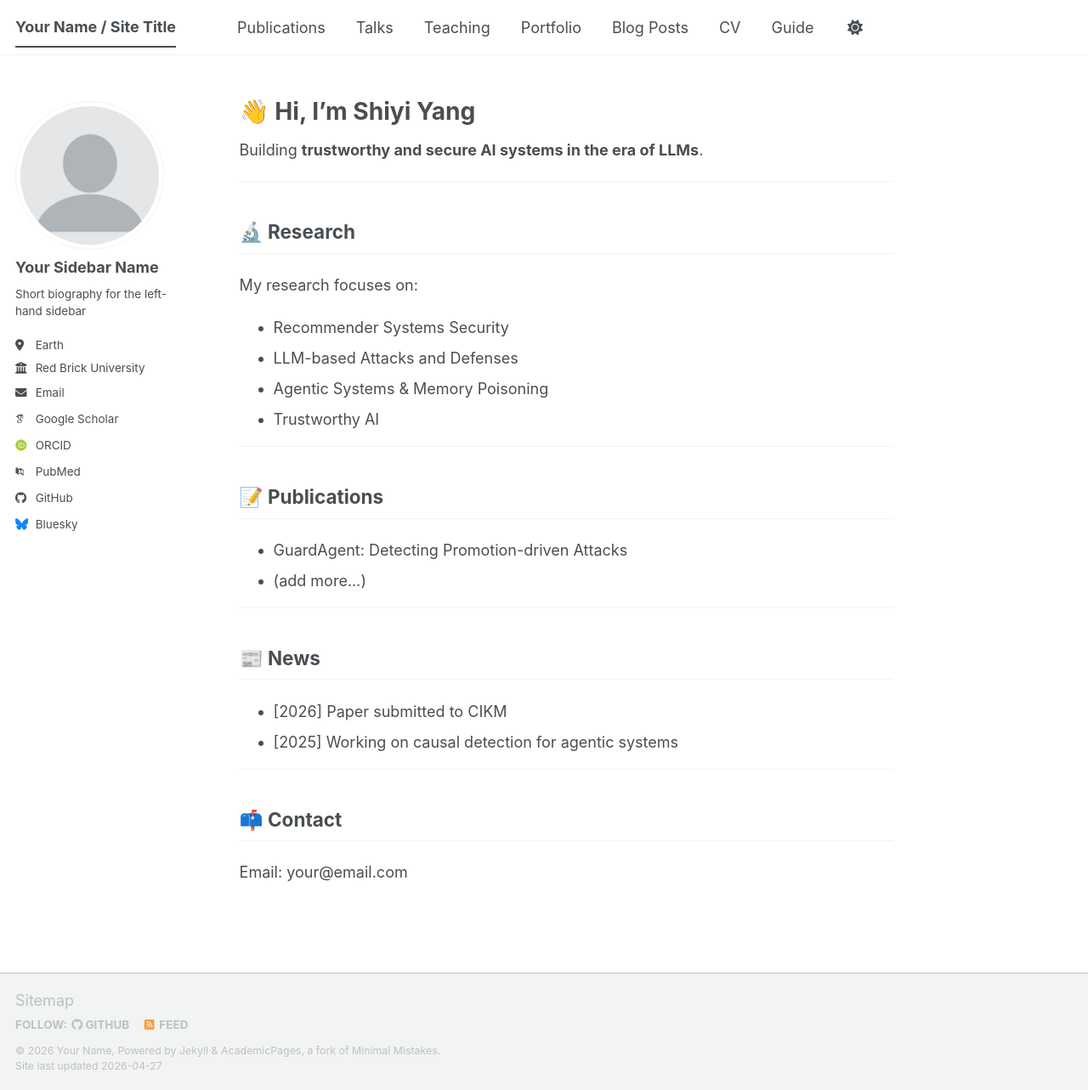
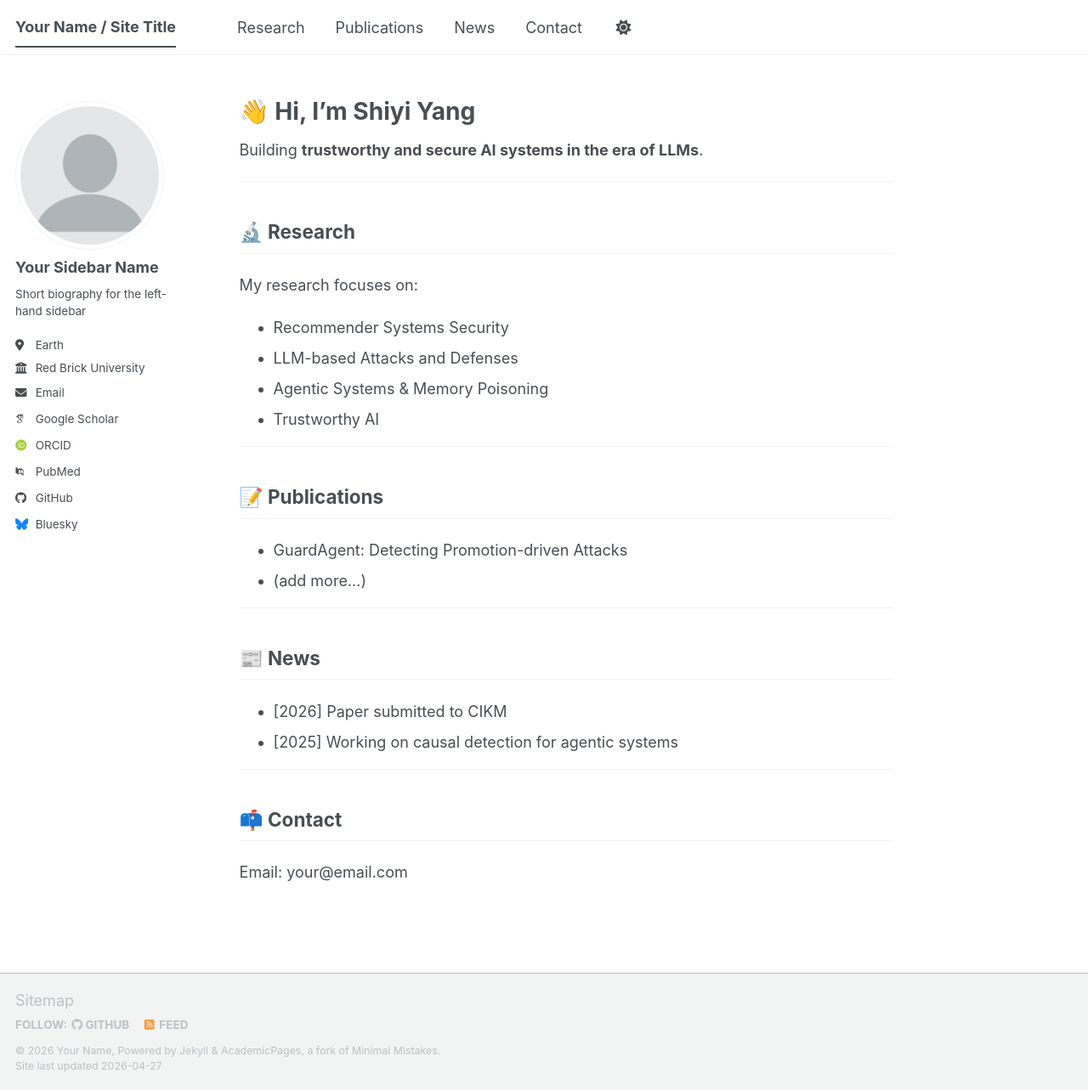
Before and after one commit to shiyiyang-ai/shiyiyang-ai.github.io, a Jekyll site: the page built from _pages/about.md, in a window 1280 px wide and 1283 px high. Shown: the whole window at 85% size. Built offline with Jekyll 4.4.1, drawn with Linux system fonts in a browser that asks for light colours; some web fonts are replaced; a script bundle is joined from its source files by our own code; library files that are not in the unit come from our copies.

Commit message:
Update navigation.yml

```diff
--- a/_data/navigation.yml
+++ b/_data/navigation.yml
@@ -8,26 +8,14 @@
 #      Markdown formatted page while the second is generated using JSON.
 
 main:
+  - title: "Research"
+    url: /#research
+
   - title: "Publications"
-    url: /publications/
+    url: /#publications
 
-  - title: "Talks"
-    url: /talks/
+  - title: "News"
+    url: /#news
 
-  - title: "Teaching"
-    url: /teaching/
-
-  - title: "Portfolio"
-    url: /portfolio/
-
-  - title: "Blog Posts"
-    url: /year-archive/
-
-  - title: "CV"
-    url: /cv/
-
-  # - title: "CV"
-  #   url: /cv-json/
-
-  - title: "Guide"
-    url: /markdown/
+  - title: "Contact"
+    url: /#contact
```
